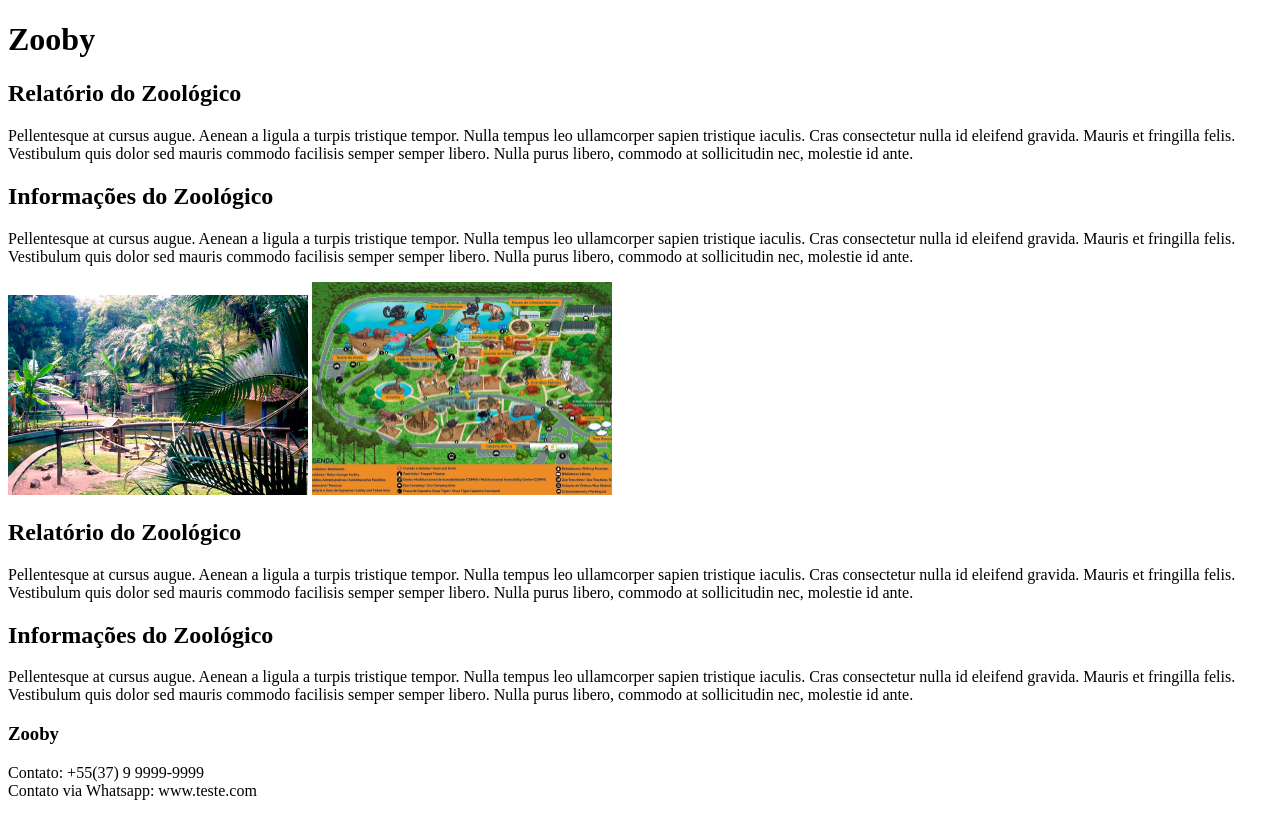
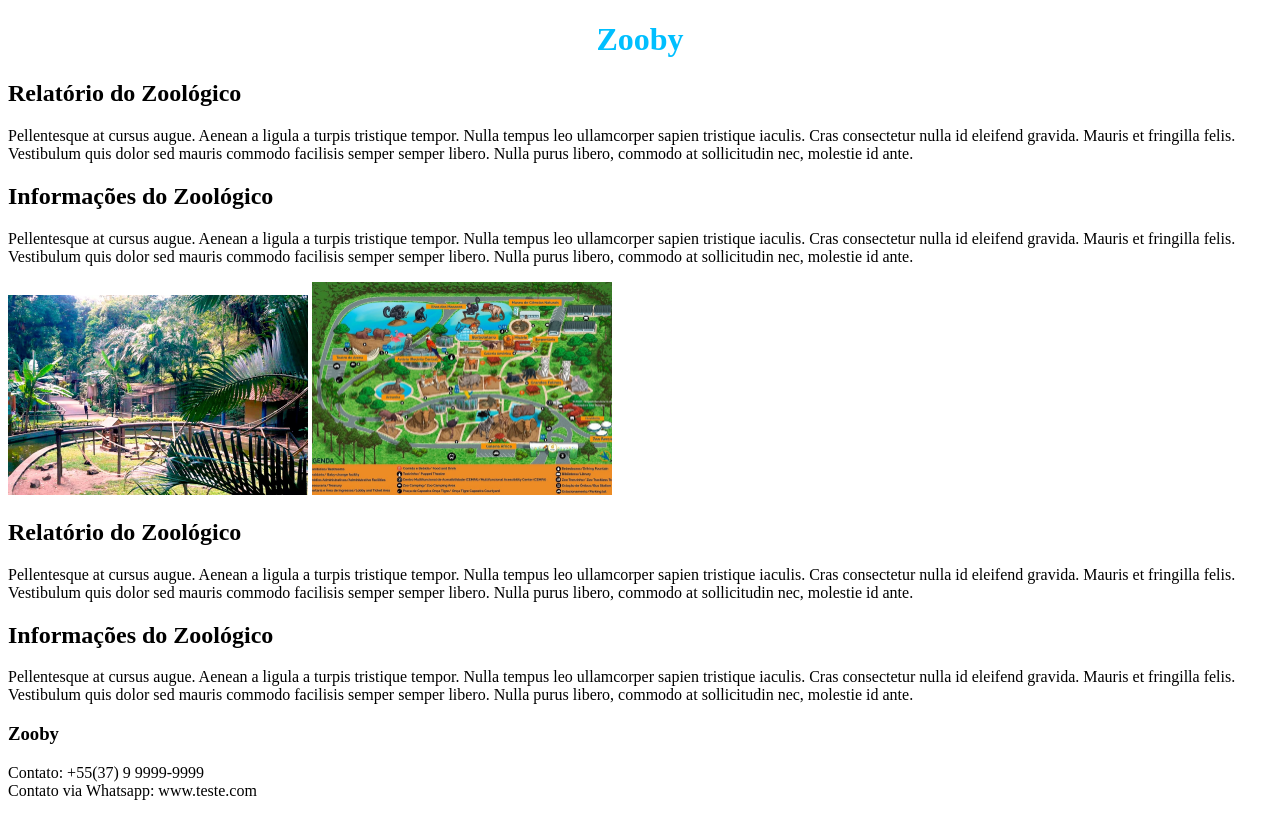
Before and after one commit to joao-victorfr/site-zoologico, a plain HTML site: page index.html in a window 1280 px wide. Drawn offline with Linux system fonts and the light colour scheme.

Commit message:
modificado alinhamento e cor do h1

```diff
--- a/index.html
+++ b/index.html
@@ -5,6 +5,12 @@
     <meta http-equiv="X-UA-Compatible" content="IE=edge">
     <meta name="viewport" content="width=device-width, initial-scale=1.0">
     <title>Zooby</title>
+    <style>
+        h1{
+            text-align: center;
+            color: rgb(0,191,255);
+        }
+    </style>
 </head>
 <body>
     <h1>Zooby</h1>
```
